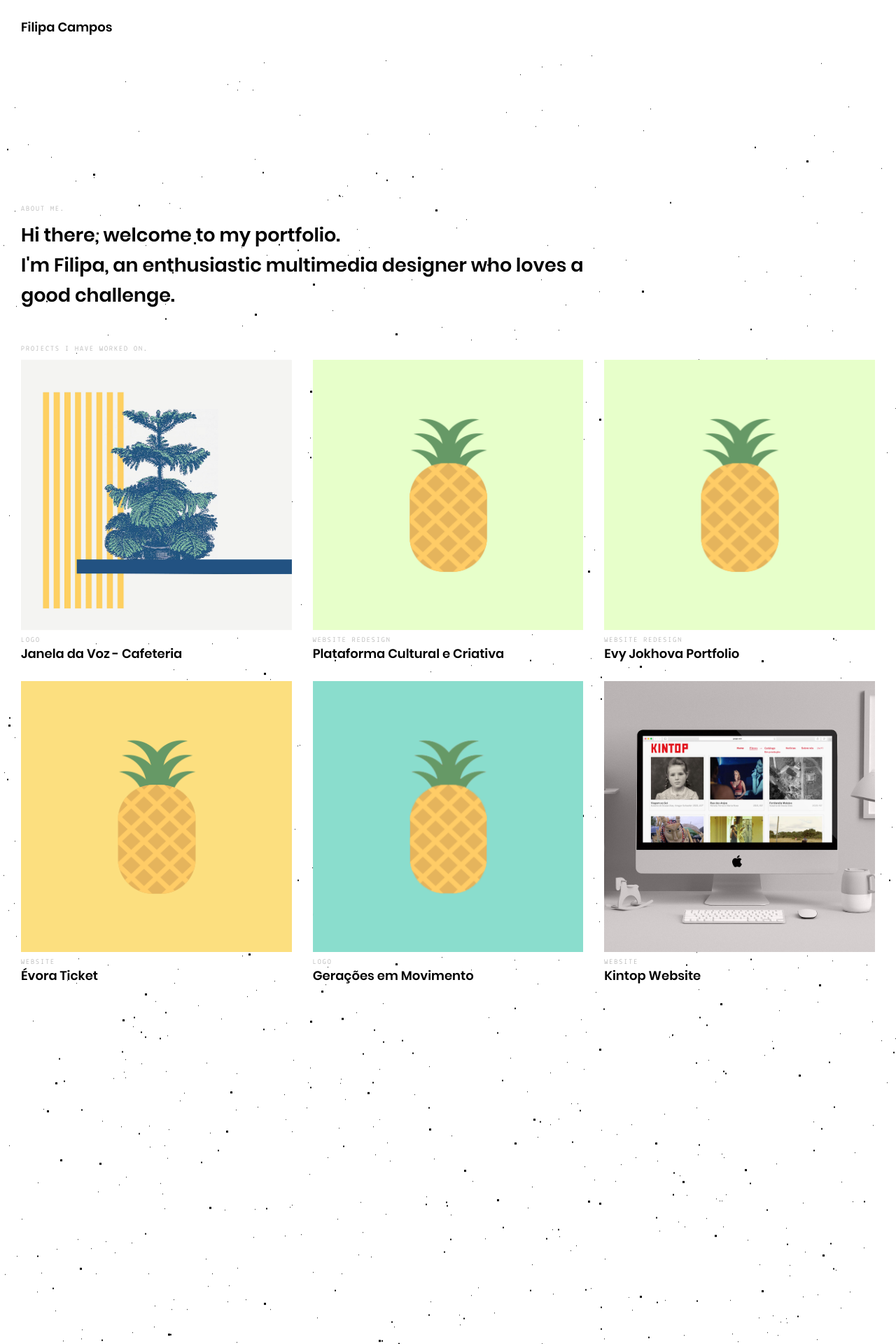
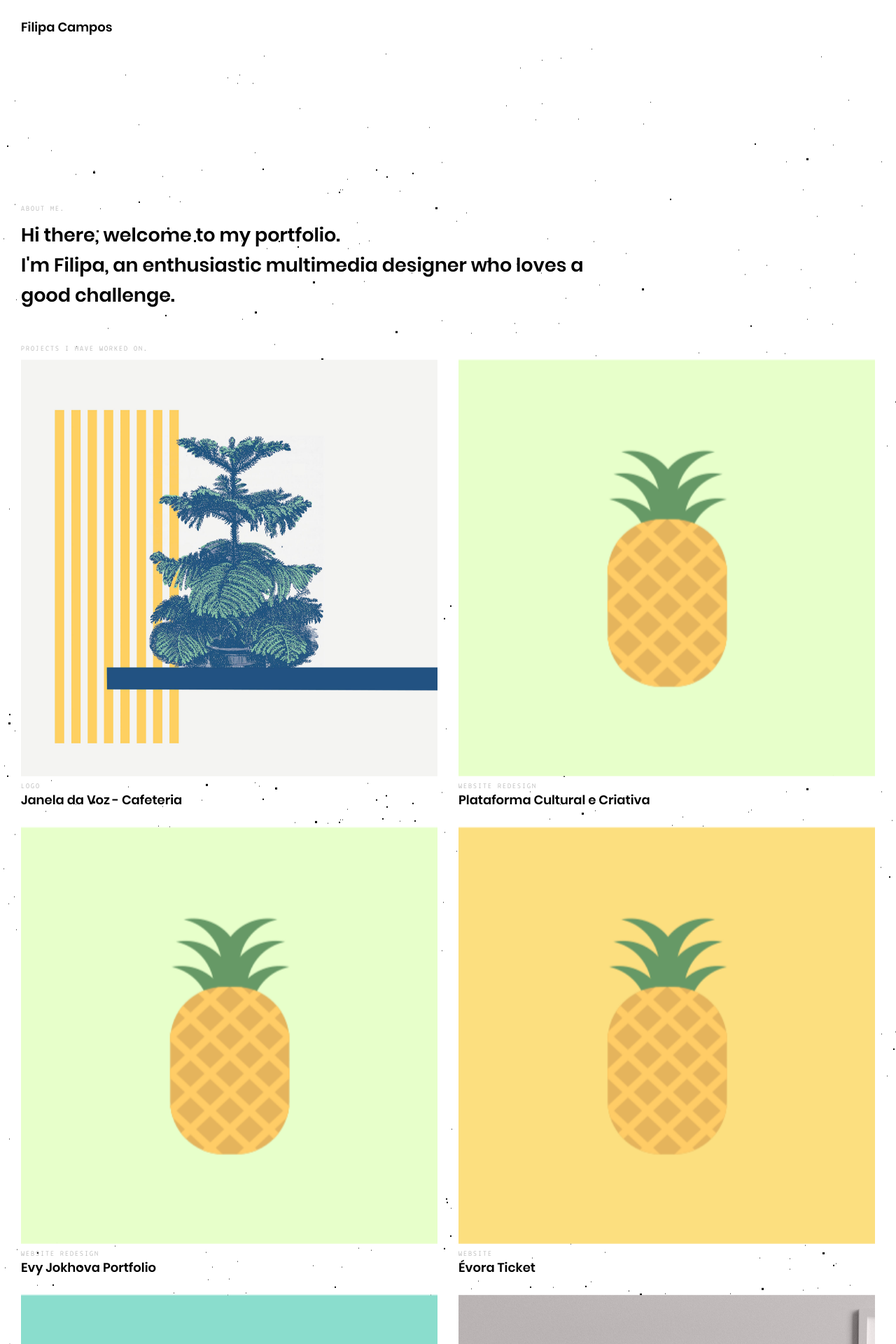
Before and after one commit to filipanoscampos/filipamadethis, a Jekyll site: the page built from index.html, in a window 1280 px wide. Shown: the top 1920 px of the page at 70% size. Built offline with Jekyll 4.4.1, drawn with Linux system fonts in a browser that asks for light colours; nearby versions of some CDN libraries; library files that are not in the unit come from our copies.

Commit message:
scss breakpoint

```diff
--- a/assets/scss/_layout.scss
+++ b/assets/scss/_layout.scss
@@ -72,11 +72,6 @@
 		}
 	}
 
-	@media (min-width: $breakpoint-medium) {
-		li {
-			width: 33.33333%;
-		}
-	}
 
 	li {
 		margin-bottom: 3rem;
```
